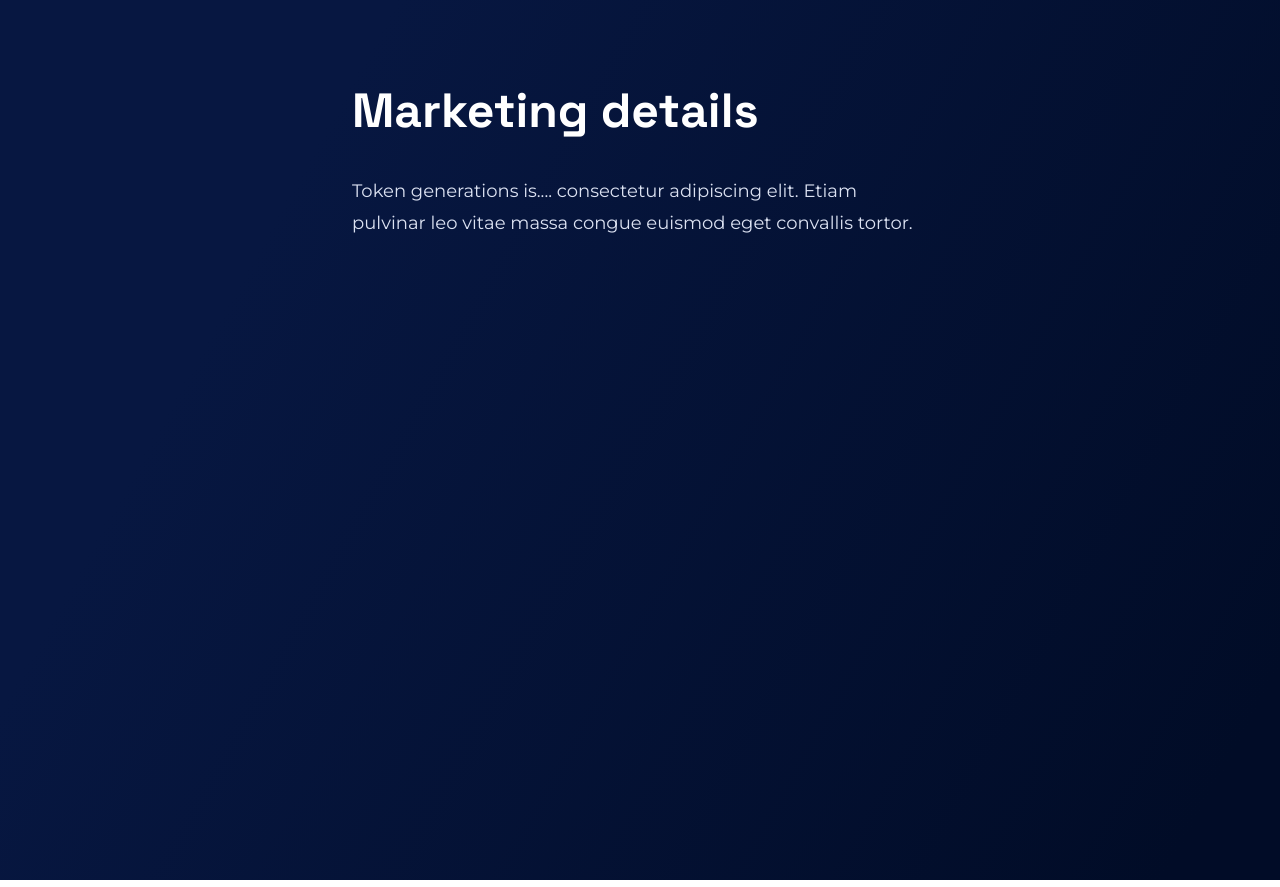
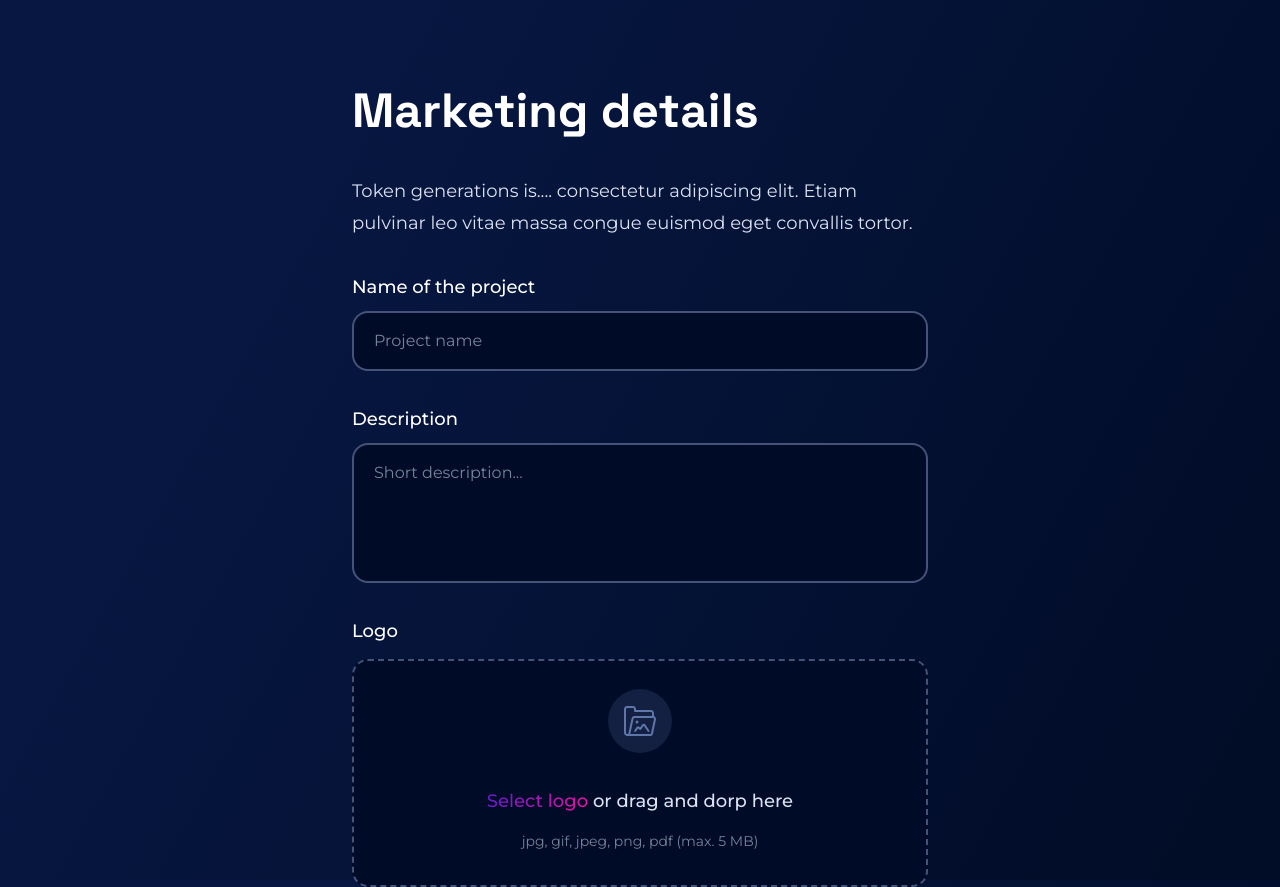
Before and after one commit to atomiklabs/deploycontracts.io, a Next.js app: page /marketing in a window 1280 px wide. Built offline with nearby package versions, Linux system fonts and the light colour scheme.

Commit message:
add inputs / drag-drop

```diff
--- a/pages/marketing.tsx
+++ b/pages/marketing.tsx
@@ -1,4 +1,5 @@
 import Container from '@/components/Container'
+import Input from '@/components/Input'
 
 export default function marketing() {
   return (
@@ -11,6 +12,26 @@ export default function marketing() {
             convallis tortor.
           </p>
         </div>
+        <div className='mt-8 flex flex-col gap-y-8'>
+          <Input label='Name of the project' placeholder='Project name' />
+          <Input label='Description' placeholder='Short description...' textarea />
+          <div className='flex flex-col gap-y-3'>
+            <div className='text-white font-medium'>Logo</div>
+            <label className='cursor-pointer flex flex-col gap-y-2 items-center p-7 border-2 border-dashed border-[#455378] rounded-2xl bg-[#000B28]'>
+              <div className='bg-[rgba(96,117,170,0.2)] h-16 w-16 rounded-full flex items-center justify-center'>
+                <img className='w-8 h-8' src='/assets/folder.svg' alt='folder logo' />
+              </div>
+              <div className='mt-6 font-medium text-base text-gray-100'>
+                <span className='drag-drop-select relative bg-clip-text text-transparent bg-[linear-gradient(115.82deg,#671BC9_5.15%,#FD0F9E_108.88%)]'>
+                  Select logo
+                </span>{' '}
+                or drag and dorp here
+              </div>
+              <div className='text-xs text-gray-300'>jpg, gif, jpeg, png, pdf (max. 5 MB)</div>
+              <input type='file' name='file_upload' className='hidden' />
+            </label>
+          </div>
+        </div>
       </Container>
     </section>
   )
```
